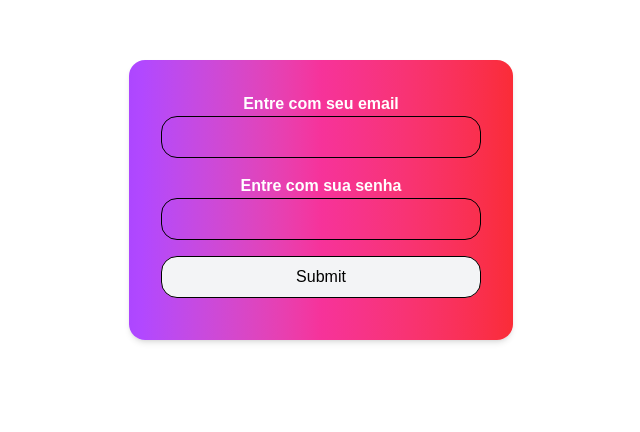
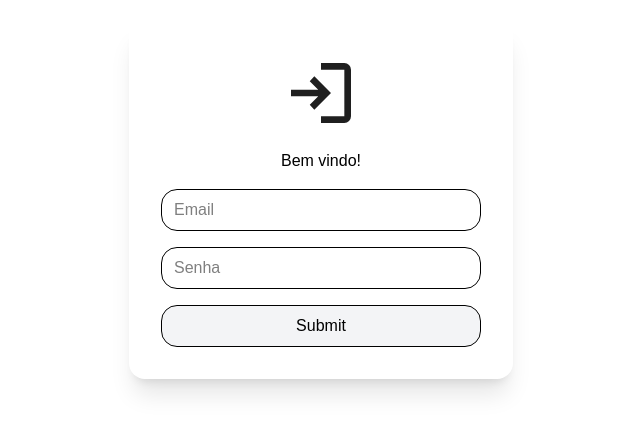
Before and after one commit to Wssfilho/learn-frontend, a Next.js app: page / in a window 1280 px wide. Shown: the part 200-632 px from the top of the page, without its empty margins (319-959 px from the left). Built offline with nearby package versions, Linux system fonts and the light colour scheme.

Commit message:
Refatorar componente Formulario para melhorar a estrutura e a usabilidade

```diff
--- a/src/app/components/formComponents.tsx
+++ b/src/app/components/formComponents.tsx
@@ -1,19 +1,28 @@
 "use client";
+
+import { useRouter } from "next/navigation";
+import Header from "./header";
+
 export default function Formulario(){
+    const router = useRouter();
     return(
+        <>
         <div className="flex justify-center items-center h-screen w-screen">
             <form
                 action=""
-                className="flex flex-col p-8 w-96 h-70 space-y-4 text-black bg-gradient-to-r from-purple-500 via-pink-500 to-red-500 rounded-2xl shadow-md"
+                className="flex flex-col p-8 w-96 h-auto space-y-4 text-black bg-gradient-to-r rounded-2xl shadow-xl"
             >
-                <p className="mb-0 text-center font-bold text-white">Entre com seu email</p>
-                <input type="email" name="email" className="px-3 py-2 border border-black rounded-2xl" />
-                <p className="mb-0 text-center font-bold text-white">Entre com sua senha</p>
-                <input type="password" name="password" className="px-3 py-2 border border-black rounded-2xl" />
-                <button type="submit" onClick={() => alert("Formulário enviado!")} className="px-4 py-2 border border-black rounded-2xl bg-gray-100 hover:bg-gray-200">
+
+                <img src="/img/login.svg" className="w-20 h-20 mx-auto mb-4" alt="Login" />
+                <p className="flex justify-center items-center ">Bem vindo!</p>
+                <input placeholder="Email" type="email" name="email" className="px-3 py-2 border border-black rounded-2xl" />
+                <input placeholder="Senha" type="password" name="password" className="px-3 py-2 border border-black rounded-2xl" />
+                <button type="button" onClick={() => router.push('/home')} className="px-4 py-2 border border-black rounded-2xl bg-gray-100 hover:bg-gray-200">
+
                     Submit
                 </button>
             </form>
         </div>
+        </>
     );
 }
```
